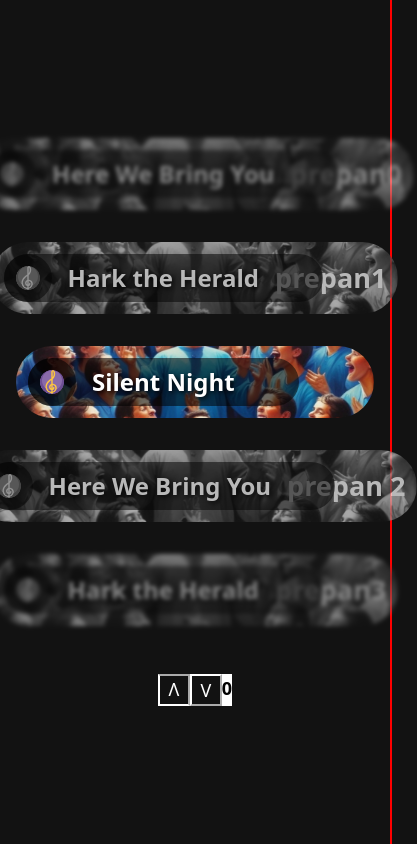
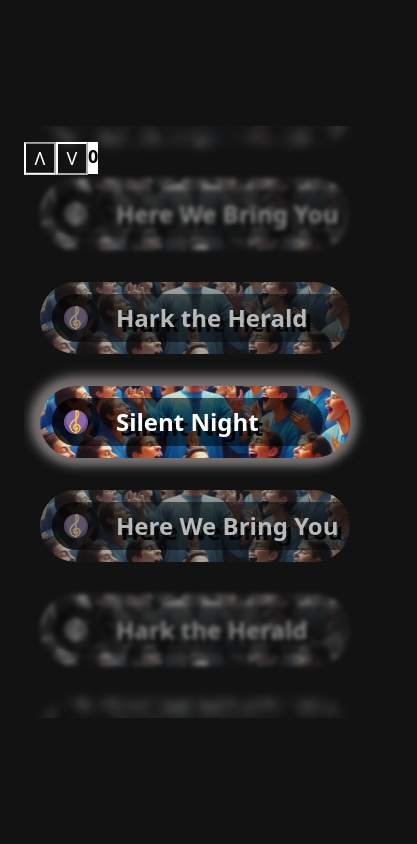
Before and after one commit to DeveloperChrisP/holyfamilychoir, a plain HTML site: page hymnsAccordion1.2.html in a window 390 px wide. Shown: the whole page, 417 px wide, since content can reach past the window. Drawn offline with Linux system fonts and the light colour scheme.

Commit message:
Add files via upload

```diff
--- a/hymnsAccordion.js
+++ b/hymnsAccordion.js
@@ -52,7 +52,11 @@ document.querySelector(".hymnSelect").addEventListener("click", (e)=> {
         count = 0;
         }
     }
-hymnSelect();
+scroll(e);
+
+setTimeout(() => {hymnSelect()
+
+}, 5000);
 })
 
 function hymnSelect (){ //populate titles based upon 'count' number//
@@ -347,3 +351,22 @@ function removeSpaces (sentence){
     words = words.join("");
     return words;
 }
+
+
+function scroll (e){
+    console.log(e.target);
+    console.log(e.target.classList.value);
+    console.log(e.target.parentElement.parentElement.querySelectorAll(".accordion_panel"));
+    const allPanels = e.target.parentElement.parentElement.querySelectorAll(".accordion_panel");
+
+    for (let index = 0; index < allPanels.length; index++) {
+        const element = allPanels[index];
+        element.classList.toggle("transformDown");
+    }
+    setTimeout(() => {for (let index = 0; index < allPanels.length; index++) {
+        const element = allPanels[index];
+        element.classList.toggle("transformDown");
+    }
+    }, 5000);
+
+}
--- a/hymnsAccordion1.2.html
+++ b/hymnsAccordion1.2.html
@@ -10,10 +10,25 @@
 <body onload="hymnSelect()">
 
     <div class="wrapper">
+        <div class="accordion_panel accordion_open" id="prepanelTop">
+            <h2 class="panel_heading visible" id="prepanelTop_heading">
+                <button class="accordion_trigger">
+                    <span class="accordion_title" id="prepanelTop_title">Pre-panel Top</span>
+                    <svg class="accordion_icon">
+                        <use xlink:href="#trebleCleffIcon2"></use>
+                    </svg>
+                </button>
+            </h2>
+
+            <div class="accordion_content" id="prepanel0_content">
+                <img src="./images/Choir Background.jpg" alt="" class="accordion_image">
+            </div>
+        </div>
+
 
         <div class="accordion_panel accordion_open prepanel0" id="prepanel0">
             <h2 class="panel_heading visible" id="prepanel0_heading">
-                <button class="accordion_trigger" id="prepanel0_trigger">prepan0
+                <button class="accordion_trigger" id="prepanel0_trigger">
                     <span class="accordion_title" id="prepanel0_title">Pre-panel</span>
                     <svg class="accordion_icon">
                         <use xlink:href="#trebleCleffIcon2"></use>
@@ -28,7 +43,7 @@
 
         <div class="accordion_panel accordion_open prepanel1" id="prepanel1">
             <h2 class="panel_heading visible" id="prepanel1_heading">
-                <button class="accordion_trigger" id="prepanel1_trigger">prepan1
+                <button class="accordion_trigger" id="prepanel1_trigger">
                     <span class="accordion_title" id="prepanel1_title">Pre-panel</span>
                     <svg class="accordion_icon">
                         <use xlink:href="#trebleCleffIcon2"></use>
@@ -157,7 +172,7 @@
 
         <div class="accordion_panel accordion_open prepanel1" id="prepanel2">
             <h2 class="panel_heading visible" id="prepanel2_heading">
-                <button class="accordion_trigger" id="prepanel2_trigger">prepan 2
+                <button class="accordion_trigger" id="prepanel2_trigger">
                     <span class="accordion_title" id="prepanel2_title">Pre-panel2</span>
                     <svg class="accordion_icon">
                         <use xlink:href="#trebleCleffIcon2"></use>
@@ -171,7 +186,7 @@
         </div>
         <div class="accordion_panel accordion_open prepanel0" id="prepanel3">
             <h2 class="panel_heading visible" id="prepanel0_heading">
-                <button class="accordion_trigger" id="prepanel3_trigger">prepan3
+                <button class="accordion_trigger" id="prepanel3_trigger">
                     <span class="accordion_title" id="prepanel3_title">Pre-panel</span>
                     <svg class="accordion_icon">
                         <use xlink:href="#trebleCleffIcon2"></use>
@@ -184,12 +199,29 @@
             </div>
         </div>
 
+        <div class="accordion_panel accordion_open" id="prepanelBottom">
+            <h2 class="panel_heading visible">
+                <button class="accordion_trigger">
+                    <span class="accordion_title" id="prepanelBottom_title">Pre-panel Bottom</span>
+                    <svg class="accordion_icon">
+                        <use xlink:href="#trebleCleffIcon2"></use>
+                    </svg>
+                </button>
+            </h2>
+
+            <div class="accordion_content" id="prepanel0_content">
+                <img src="./images/Choir Background.jpg" alt="" class="accordion_image">
+            </div>
+        </div>
         <div class="hymnSelect">
             <button class="up">V</button>
             <button class="down">V</button>
             <div class="countVisual">0</div>
         </div>
+
     </div>
+
+
 
     <svg width="0" height="0" class="hidden">
         <symbol version="1.1" xmlns="http://www.w3.org/2000/svg" viewBox="0 0 512 512" id="headphones">
--- a/hymnsAccordion3.css
+++ b/hymnsAccordion3.css
@@ -32,15 +32,22 @@ body{
     font-size: 1.125rem;
     line-height: 1.6;
     height:100svh;
+    display: grid;
+    place-content: center;
+    min-height: 100vh;
 }
 
 .wrapper{
+    height: calc((((var(--_panel-padding)*2) + var(--_button-size) + (var(--_panel-gap)*2))*6) - (var(--_panel-gap)*2));
+    --_shadow-size: 0.1rem;
+    --_shadow-size-negative: -0.1rem;
     --_button-size: 3rem;
     --_panel-padding: 0.75rem;
     --_panel-gap: 1rem;
-    --_time:1s;
+    --_time:5s;
+    overflow: hidden;
+    max-width: max-content;
 
-    max-width: max-content;
     margin-inline: auto;
     padding-inline: 1rem;
     display:flex;
@@ -48,8 +55,9 @@ body{
     flex-direction: column;
     justify-content: center;
     align-items: center;
-    outline: red solid 2px;
-    min-height: 100%;
+    /* outline: red solid 2px; */
+    /* min-height: 100%; */
+    contain: content;
     /* max-height:30rem; */
 }
 /* #prepanel0_heading{
@@ -63,7 +71,7 @@ body{
     flex-direction: column;
     /* gap:var(--_panel-gap); */
     width: 100%;
-    contain: content;
+    /*  */
     /* transform: translateY(-5rem); */
 }
 .accordion.halfGap{
@@ -123,16 +131,7 @@ body{
 
 } */
 
-#panel1{
-    position: relative;
-    isolation: isolate;
-    flex-basis: calc((var(--_panel-padding)*2) + var(--_button-size));
-    overflow: hidden;
-    margin-top:0;
-    /* padding-right: calc(var(--_button-size) + var(--_panel-gap)); */
-    border-radius:calc(((var(--_panel-padding)*2) + var(--_button-size))/2);
 
-}
 
 .accordion_panel{
     width: 100%;
@@ -171,12 +170,60 @@ body{
     flex-basis:clamp(15rem, calc(100svh - ((var(--_panel-padding)*2) + var(--_button-size) + var(--_panel-gap))), calc(100svh - ((var(--_panel-padding)*2) + var(--_button-size) + var(--_panel-gap))));
     /* flex-basis:clamp(15rem, calc(100svh - ((var(--_panel-padding)*4) + (var(--_button-size)*2) + (var(--_panel-gap))*2)),100svh ); */
 }
-.accordion_panel.prepanel0 {
+
+#panel1{
+    position: relative;
+    isolation: isolate;
+    flex-basis: calc((var(--_panel-padding)*2) + var(--_button-size));
+    overflow: hidden;
+    margin-top:0;
+    /* padding-right: calc(var(--_button-size) + var(--_panel-gap)); */
+    border-radius:calc(((var(--_panel-padding)*2) + var(--_button-size))/2);
+    filter: blur(0) grayscale(0%) opacity(1) drop-shadow(hsla(0, 2%, 45%, 1) var(--_shadow-size) var(--_shadow-size) 0.3rem) drop-shadow(hsla(0, 2%, 45%, 1) var(--_shadow-size-negative) var(--_shadow-size-negative) 0.3rem)drop-shadow(hsla(0, 2%, 45%, 1) var(--_shadow-size-negative) var(--_shadow-size) 0.3rem) drop-shadow(hsla(0, 2%, 45%, 1) var(--_shadow-size) var(--_shadow-size-negative) 0.3rem);
+
+}
+
+
+#prepanelTop , #prepanelBottom{
+    filter:blur(5px) grayscale(90%) opacity(0.3);
+    min-height: calc(var(--_button-size) + var(--_panel-padding)*2);
+}
+
+#prepanel0 , #prepanel3{
+    filter:blur(2px) grayscale(90%) opacity(0.5);
+    min-height: calc(var(--_button-size) + var(--_panel-padding)*2);
+}
+#prepanel1, #prepanel2 {
+    filter: blur(0) grayscale(60%) opacity(0.7);
+    min-height: calc(var(--_button-size) + var(--_panel-padding)*2);
+}
+/*Top 2 panels transition down*/
+#prepanel0.transformDown {
+    filter:blur(0) grayscale(60%) opacity(0.7);
+    transition: all var(--_time);
+}
+#prepanel1.transformDown {
+    filter: blur(0) grayscale(0%) opacity(1) drop-shadow(hsla(0, 2%, 45%, 1) var(--_shadow-size) var(--_shadow-size) 0.3rem) drop-shadow(hsla(0, 2%, 45%, 1) var(--_shadow-size-negative) var(--_shadow-size-negative) 0.3rem)drop-shadow(hsla(0, 2%, 45%, 1) var(--_shadow-size-negative) var(--_shadow-size) 0.3rem) drop-shadow(hsla(0, 2%, 45%, 1) var(--_shadow-size) var(--_shadow-size-negative) 0.3rem);
+
+    transition: all var(--_time);
+}
+#panel1.transformDown {/*Main panel transition down*/
+    filter: blur(0) grayscale(60%) opacity(0.7) drop-shadow(hsla(0, 2%, 45%, 1) 1px 1px 1px) drop-shadow(hsla(0, 2%, 45%, 1) -1px -1px 1px) drop-shadow(hsla(0, 2%, 45%, 1) -1px 1px 1px) drop-shadow(hsla(0, 2%, 45%, 1) 1px -1px 1px);
+    transition: all var(--_time);
+
+}
+/*Bottom 2 panels transition down*/
+
+#prepanel2.transformDown {
     filter:blur(2px) grayscale() opacity(0.5);
+    transition: all var(--_time);
 }
-.accordion_panel.prepanel1 {
-    filter: grayscale() opacity(0.7);
+#prepanel3.transformDown {
+    filter: grayscale(none) opacity(1);
+    transition: all var(--_time);
 }
+
+
 
 .visibility{
     /* visibility: hidden;
@@ -289,6 +336,11 @@ iframe{
     transition: opacity var(--_time) var(--_time), transform var(--_time) var(--_time);
 }
 
+.accordion_panel.transformDown {
+    transform: translateY(calc(var(--_button-size) + (var(--_panel-padding)*2) + (var(--_panel-gap)*2)));
+    transition: transform var();
+}
+
 /* .accordion_panel:focus-within{
     outline: 3px solid var(--_panel-color);
     outline-offset: 4px;
@@ -301,7 +353,7 @@ iframe{
     display: grid;
     align-items: center;
     /* outline:red solid */
-    text-shadow: black 0.1rem 0.1rem 0.3rem ;
+    text-shadow: black 0.3rem 0.3rem;
 }
 
 @media (orientation: portrait) {
@@ -319,7 +371,7 @@ iframe{
     }
     .wrapper{
         /* max-width: 330px; */
-        min-width: 100%;
+        /* min-width: 100%; */
 
     }
 }
@@ -336,6 +388,8 @@ iframe{
     filter: brightness(0.5);
     transition: filter var(--_time);
 }
+
+
 .accordion_icon{
     fill:var(--_panel-color);
     background: hsl(0 0 0 / 0.55 );
@@ -542,6 +596,8 @@ iframe{
     transform: scale(1, -1);
 }
 .hymnSelect{
+    position: absolute;
+    inset:0 0 auto 0;
     display: flex;
     margin-top:var(--_panel-gap);
     /* margin-top:1rem; */
```
